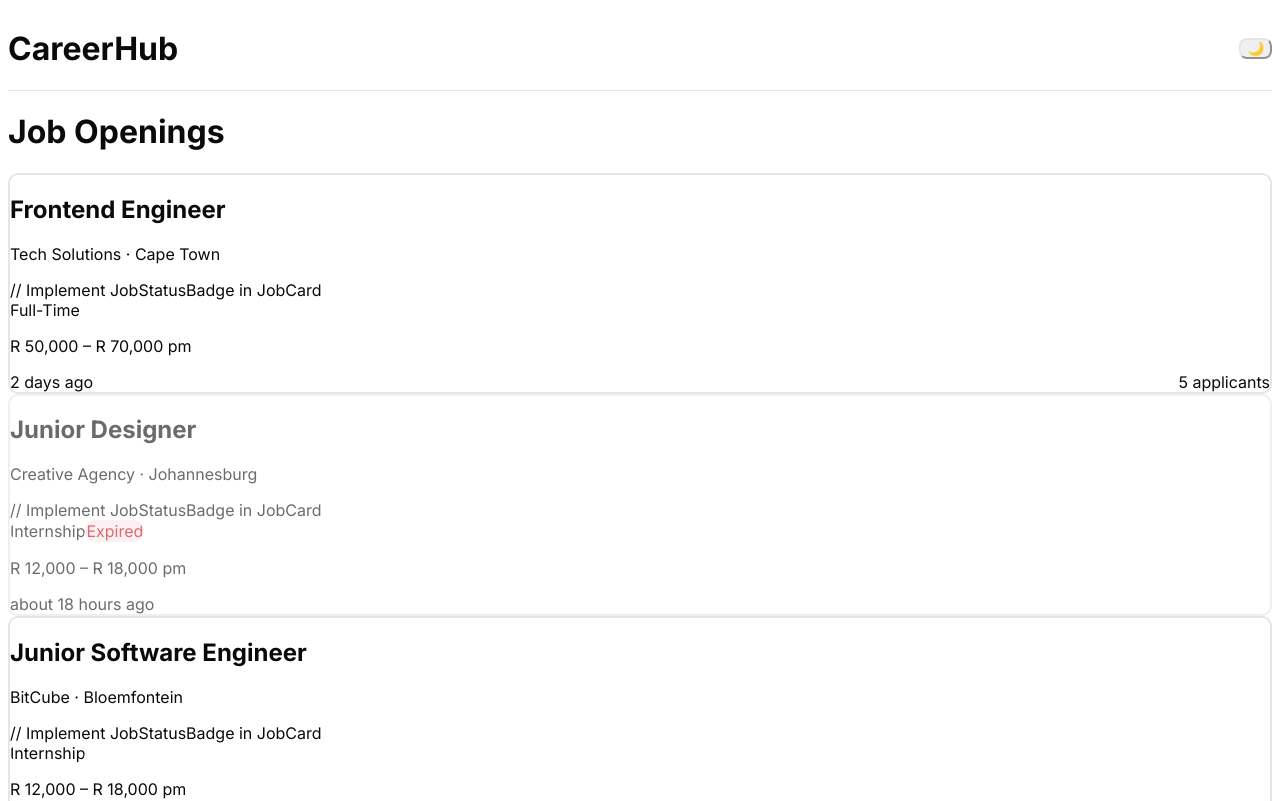
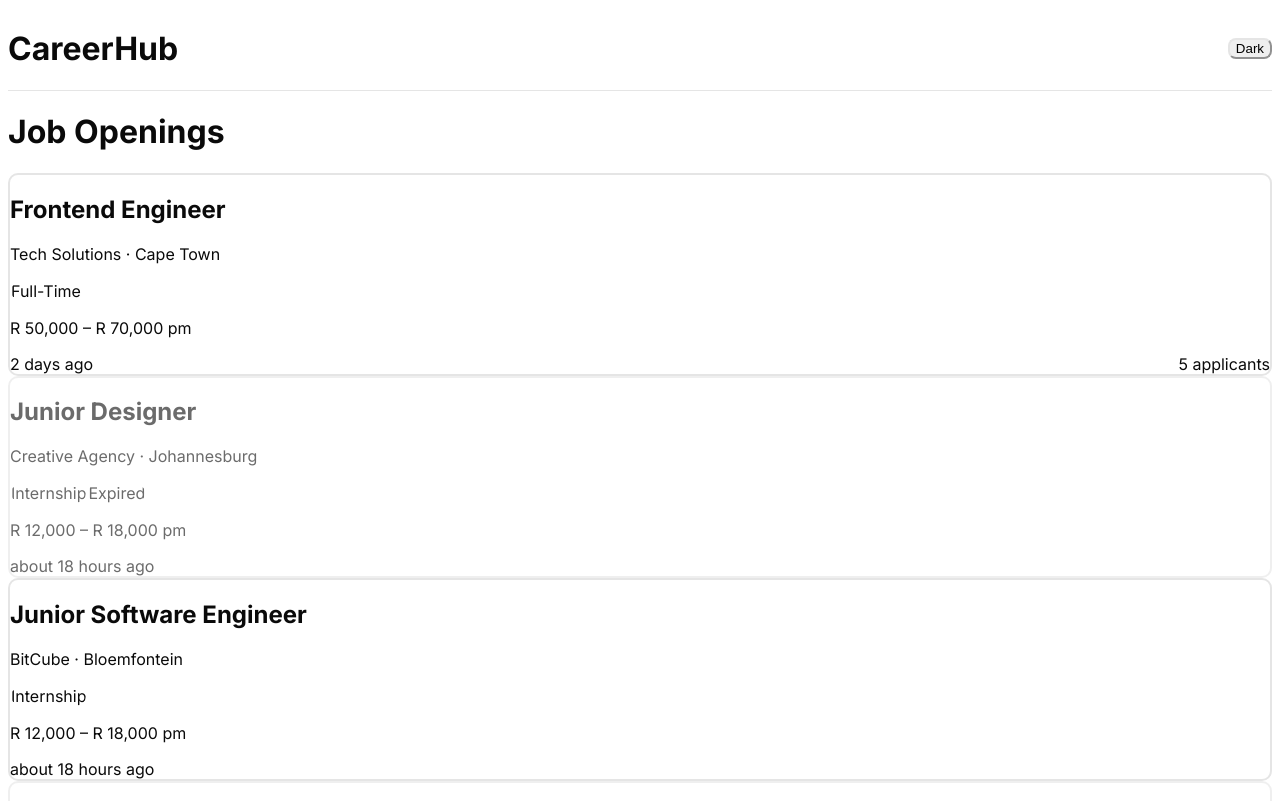
Before and after one commit to LikaHanekom/careerhub-frontend, a Next.js app: page / in a window 1280 px wide. Shown: the top 801 px of the page. Built offline with nearby package versions, Linux system fonts and the light colour scheme.

Commit message:
Update JobStatusBadge

```diff
--- a/src/components/JobCard.tsx
+++ b/src/components/JobCard.tsx
@@ -36,7 +36,6 @@ export default function JobCard({ job, isSelected, onSelect }: JobCardProps) {
                 {job.company} · {job.location}
             </p>
 
-            // Implement JobStatusBadge in JobCard
             <div className="flex flex-wrap gap-2 items-center mb-2">
                 <JobStatusBadge
                     employmentType={job.employmentType}
--- a/src/components/JobStatusBadge.tsx
+++ b/src/components/JobStatusBadge.tsx
@@ -7,28 +7,47 @@ interface JobStatusBadgeProps {
   isActive: boolean;
 }
 
-//Added: Hover effect added, dark:
 const employmentTypeColors: Record<EmploymentType, string> = {
-  "Full-Time": "bg-blue-500 hover:bg-blue-600 dark:bg-blue-600 dark:hover:bg-blue-700",
-  "Part-Time": "bg-green-500 hover:bg-green-600 dark:bg-green-600 dark:hover:bg-green-700",
-  "Contract": "bg-purple-500 hover:bg-purple-600 dark:bg-purple-600 dark:hover:bg-purple-700",
-  "Internship": "bg-orange-500 hover:bg-orange-600 dark:bg-orange-600 dark:hover:bg-orange-700",
-  "Freelance": "bg-gray-500 hover:bg-gray-600 dark:bg-gray-600 dark:hover:bg-gray-700",
+  "Full-Time": cn(
+    "bg-blue-500 hover:bg-blue-600 text-white",
+    "dark:bg-blue-600 dark:hover:bg-blue-700 dark:text-white"
+  ),
+  "Part-Time": cn(
+    "bg-green-500 hover:bg-green-600 text-white",
+    "dark:bg-green-600 dark:hover:bg-green-700 dark:text-white"
+  ),
+  "Contract": cn(
+    "bg-purple-500 hover:bg-purple-600 text-white",
+    "dark:bg-purple-600 dark:hover:bg-purple-700 dark:text-white"
+  ),
+  "Internship": cn(
+    "bg-orange-500 hover:bg-orange-600 text-white",
+    "dark:bg-orange-600 dark:hover:bg-orange-700 dark:text-white"
+  ),
+  "Freelance": cn(
+    "bg-gray-500 hover:bg-gray-600 text-white",
+    "dark:bg-gray-600 dark:hover:bg-gray-700 dark:text-white"
+  ),
 };
 
 export function JobStatusBadge({ employmentType, isActive }: JobStatusBadgeProps) {
   return (
-    // Fragment ensures we don't add an extra block-level div
-    <>
-      <Badge className={cn("text-white border-none", employmentTypeColors[employmentType])}>
+    <div className="flex flex-wrap gap-2 items-center">
+      <Badge className={employmentTypeColors[employmentType]}>
         {employmentType}
       </Badge>
 
       {!isActive && (
-        <Badge variant="destructive" className="dark:bg-red-900">
+        <Badge
+          variant="destructive"
+          className={cn(
+            "bg-red-500 hover:bg-red-600 text-white",
+            "dark:bg-red-700 dark:hover:bg-red-800 dark:text-white"
+          )}
+        >
           Expired
         </Badge>
       )}
-    </>
+    </div>
   );
 }
--- a/src/components/ThemeToggle.tsx
+++ b/src/components/ThemeToggle.tsx
@@ -39,7 +39,7 @@ export function ThemeToggle(){
         aria-label={isDark ? "Switch to light mode" : "Switch to dark mode"}
         className="p-2 rounded-md bg-gray-200 dark:bg-gray-700 text-gray-800 dark:text-gray-200 hover:bg-gray-300 dark:hover:bg-gray-600 transition-colors"
         >
-        {isDark ? "☀️" : "🌙"}
+        {isDark ? "Light" : "Dark"}
         </button>
     );
 
```
